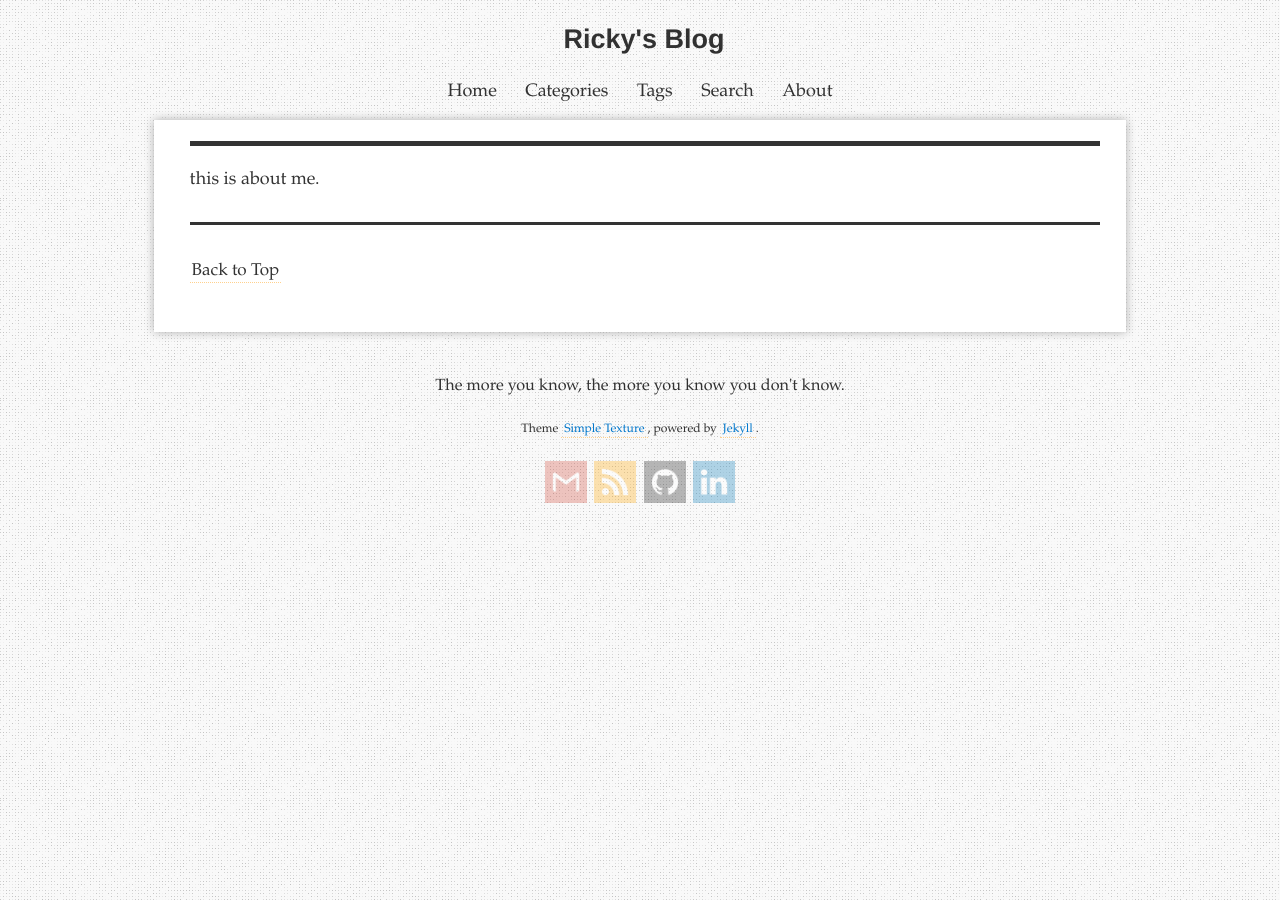
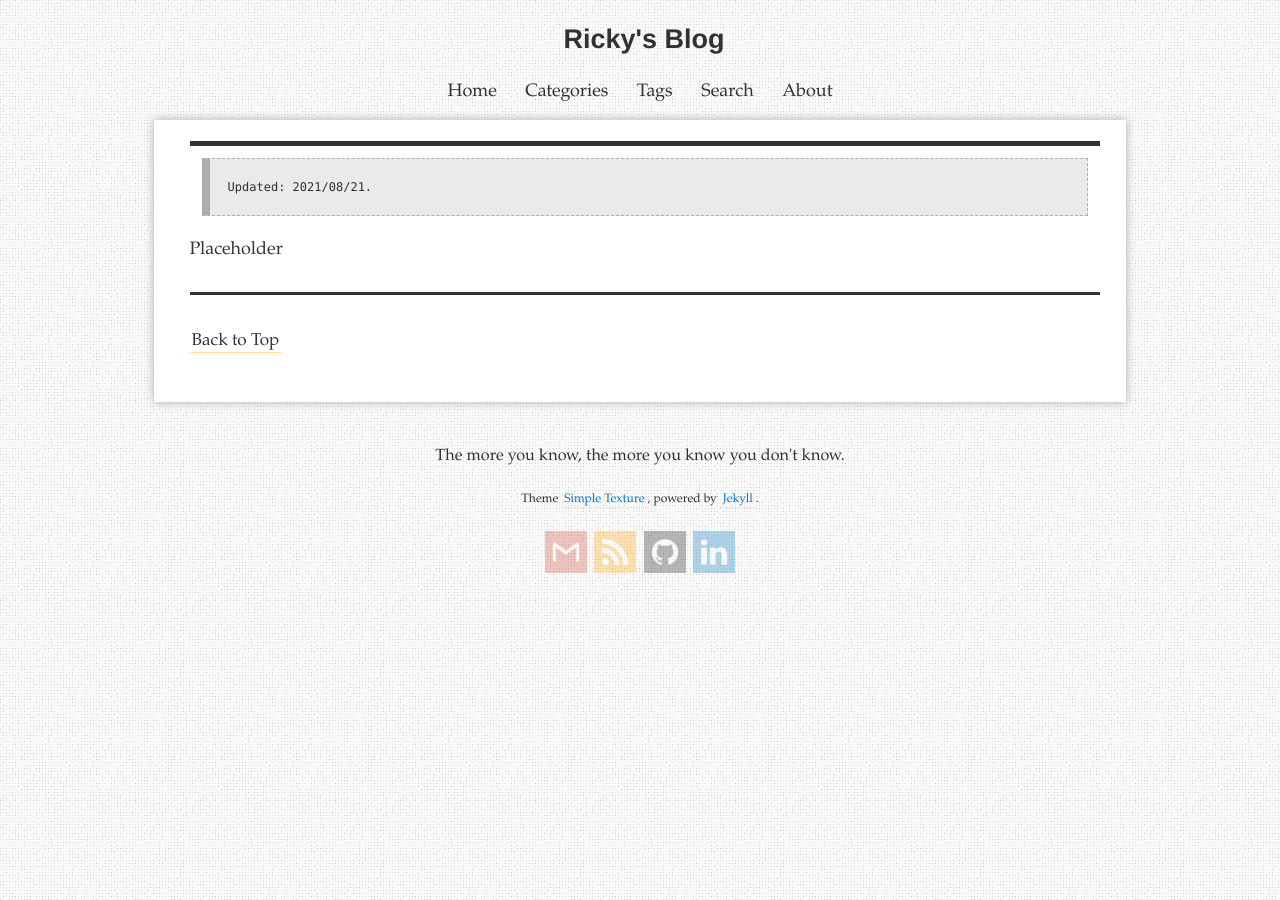
Before and after one commit to liqimore/logs, a Jekyll site: the page built from _pages/about.md, in a window 1280 px wide. Built offline with Jekyll 4.4.1, drawn with Linux system fonts in a browser that asks for light colours; some web fonts are replaced.

Commit message:
add about page

```diff
--- a/_includes/blog/header.html
+++ b/_includes/blog/header.html
@@ -18,7 +18,7 @@
                     <!--[if !IE]> -->
                     <li class="nav-link"><a title="{{ site.data.i18n[site.lang].search }}" class="btn-search" href="#">{{ site.data.i18n[site.lang].search }}</a></li>
                     <!-- Life Log -->
-                    <li class="nav-link"><a class="btn" href="https://liqimore.com/" target="_blank">About</a></li>
+                    <li class="nav-link"><a class="btn" href="https://liqimore.com/about" target="_blank">About</a></li>
                     <!-- <![endif]-->
                 </ul>
             </nav>
--- a/_pages/about.md
+++ b/_pages/about.md
@@ -1,7 +1,11 @@
 ---
 layout: page
 title: About Me
-permalink: /about/
+permalink: /about
+date: 2021-08-21
+comments: true
 ---
 
-this is about me.
+> Updated: 2021/08/21.
+
+Placeholder
```
